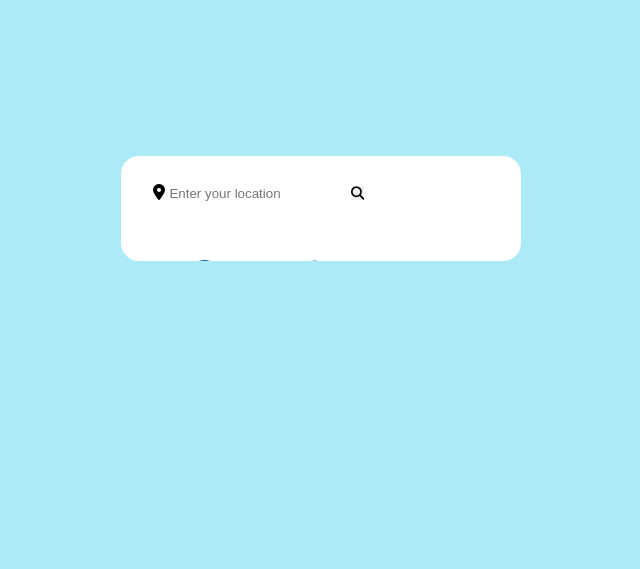
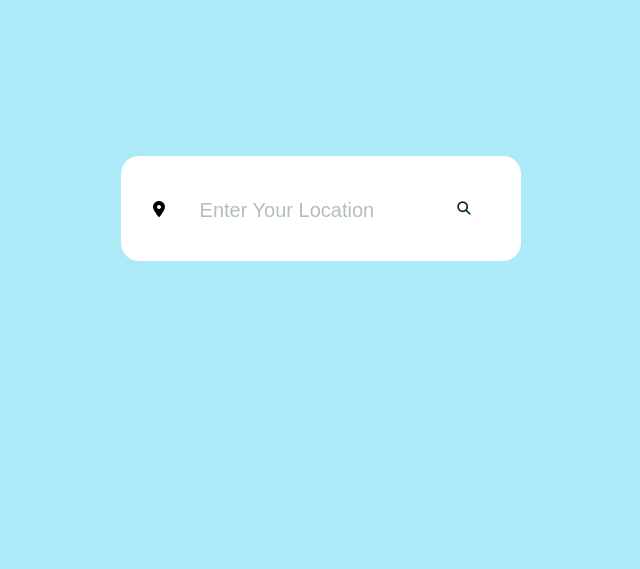
Before and after one commit to Noahsparkes/JS_WeatherApp, a plain HTML site: page index.html in a window 1280 px wide. Shown: the part 192-761 px from the top of the page, without its empty margins (319-959 px from the left). Drawn offline with Linux system fonts and the light colour scheme.

Commit message:
searchbar changes.

```diff
--- a/Style.css
+++ b/Style.css
@@ -18,6 +18,7 @@ body{
     justify-content: center;
     background:#07c2e755;
 }
+
 .container{
     position:relative;
     width: 400px;
@@ -38,10 +39,27 @@ body{
     align-items: center;
     justify-content: space-between;
 }
+
 .search-box input{
-    color:#193a4155;
+    color: black;
     width:80%;
     font-size:24px;
+    font-weight: 500;
     text-transform: uppercase;
     padding-left: 32px;
 }
+
+.search-box input::placeholder{
+    font-size: 20px;
+    font-weight: 500;
+    color: #193a4155;
+    text-transform: capitalize;
+}
+
+.search-box button{
+    cursor: pointer;
+    width: 50px;
+    height: 50px;
+    color:#06283D;
+    background: white;
+}
--- a/index.html
+++ b/index.html
@@ -19,7 +19,7 @@
     <body>
 
         <div class="container">
-            <div class="searchbox">
+            <div class="search-box">
                 <i class="fa-solid fa-location-dot"></i>
                 <input type="text" placeholder="Enter your location">
                 <button class="fa-solid fa-magnifying-glass"></button>
```
